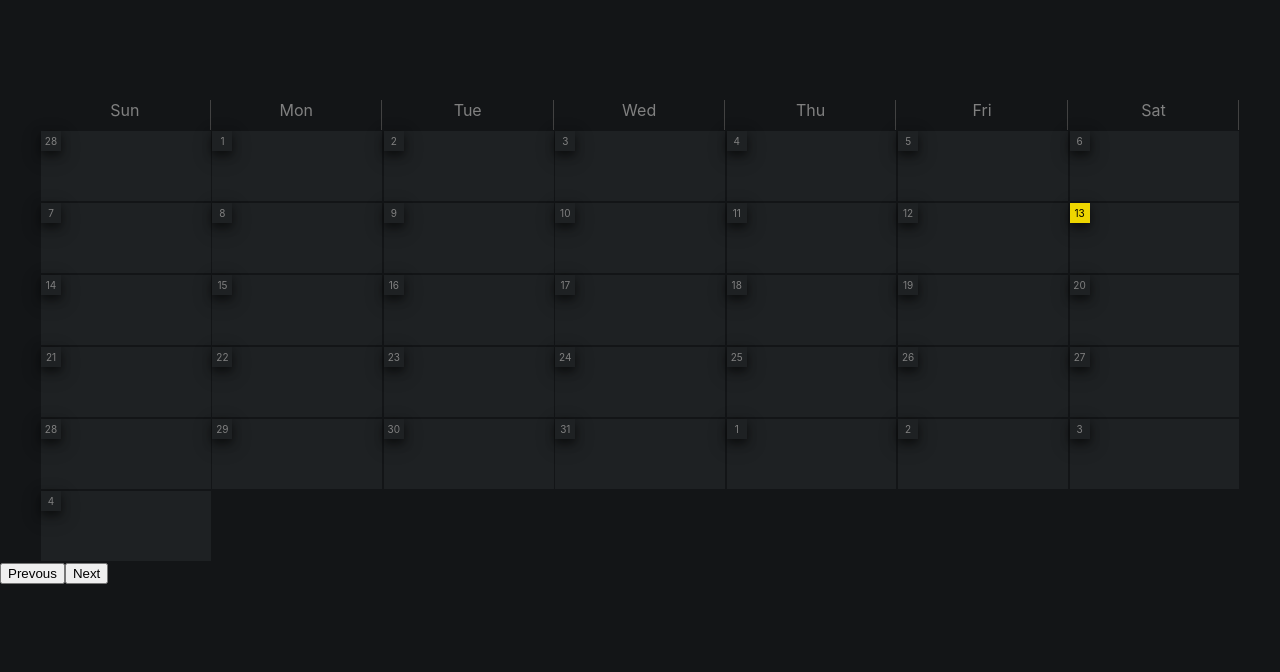
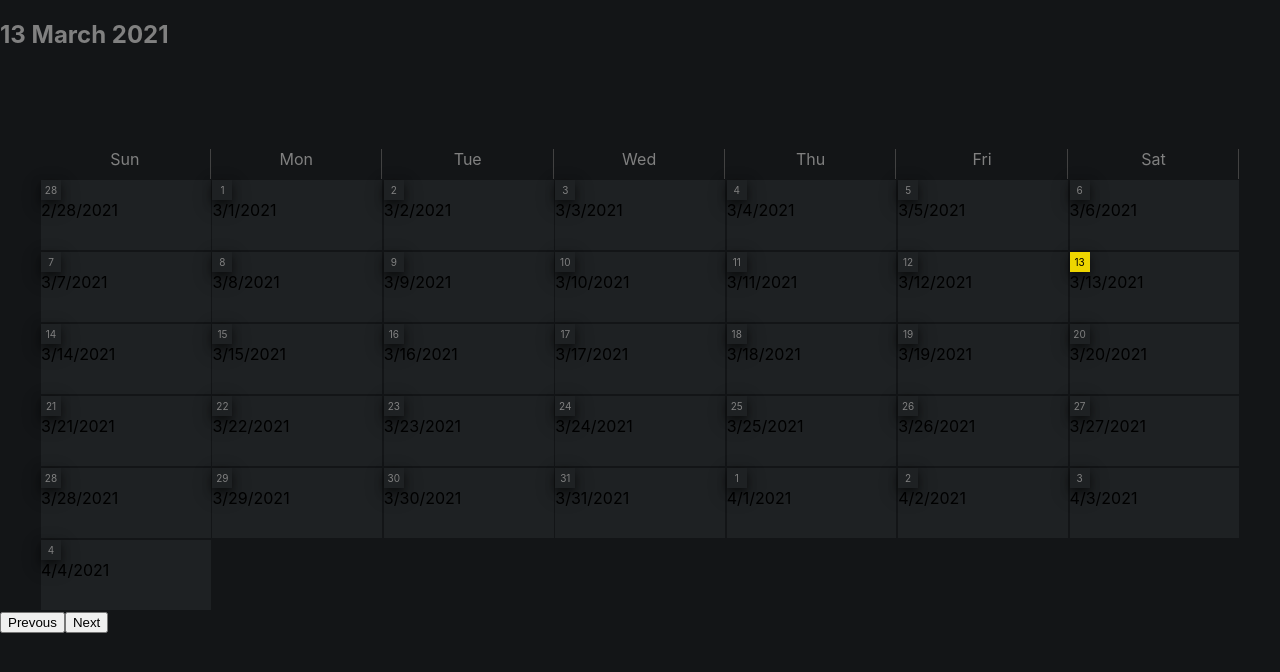
Before and after one commit to ForgottenTale/IEEE-site, a React (Create React App) app: page / in a window 1280 px wide. Shown: the top 672 px of the page. Built offline with nearby package versions, Linux system fonts and the light colour scheme.

Commit message:
dates fixed

```diff
--- a/src/components/calender/calender.js
+++ b/src/components/calender/calender.js
@@ -8,13 +8,18 @@ function Calender() {
 
     const [days, setDays] = useState([]);
 
-
+    const [today,setToday] = useState([]);
     var dayName = ["Sun", "Mon", "Tue", "Wed", "Thu", "Fri", "Sat"];
 
+
+
     useEffect(()=>{
+        var monthNames = ["Januvary","February","March","April","May","June","July","August","September","October","Novemeber","December"];
         let d = new Date();
+        let day = d.getDate();
         let month = d.getMonth();
         let year = d.getFullYear();
+        setToday({"day":day,"month":monthNames[month],"year":year});
         var daysInMonth = new Date(year,month+1,0).getDate();
         d.setDate(1);
         let firstDayIndex = d.getDay();
@@ -22,16 +27,24 @@ function Calender() {
         var prevMonthLastDay = new Date(d.getFullYear(),d.getMonth(),0).getDate();
 
         var temp = [];
+        var a = new Date();
         for(let i=firstDayIndex; i>0;i--){
-            temp.push({"day": prevMonthLastDay,"key":i+100 })
+            a.setDate(prevMonthLastDay);
+            a.setMonth(month-1);
+            temp.push({"day": prevMonthLastDay,"key":a.toLocaleDateString() })
             prevMonthLastDay =  prevMonthLastDay - 1;
         }
+        console.log(daysInMonth)
         for(let i = 1; i<=daysInMonth;i++){
-            temp.push({"day": i ,"key":i+600 })
+            a.setDate(i);
+            a.setMonth(month);
+            temp.push({"day": i ,"key":a.toLocaleDateString() })
         }
 
         for(let i=lastDayIndex; i<7;i++){
-            temp.push({"day": i- lastDayIndex +1,"key":i+200 })
+            a.setDate(i- lastDayIndex +1);
+            a.setMonth(month+1);
+            temp.push({"day": i- lastDayIndex +1,"key":a.toLocaleDateString() })
 
         }
         setDays(temp)
@@ -50,16 +63,18 @@ function Calender() {
 
         if (props.day.day === new Date().getDate()) {
             return (
-                <div className="date">
+                <div className="date" onClick={()=>console.log(props.day.key)}>
                     <div className="date_day active" >{props.day.day}</div>
+                    {props.day.key}
                 </div>
             );
         }
 
         else {
             return (
-                <div className="date">
+                <div className="date" onClick={()=>console.log(props.day.key)} >
                     <div className="date_day">{props.day.day}</div>
+                    {props.day.key}
                 </div>
             );
         }
@@ -78,7 +93,9 @@ function Calender() {
     }
     return (
         <div>
+            <h2 className="today">{today.day} {today.month} {today.year}</h2>
             <div className="monthView">
+
                 {dayName.map((name) => <DayNameBody day={name} key={name} />)}
 
                 {(days===[])?{}:days.map((date) => <DateBody day={date} key={date.key}/>)}
--- a/src/components/calender/calender.scss
+++ b/src/components/calender/calender.scss
@@ -53,3 +53,9 @@
     }
 
 }
+
+.today{
+    color: white;
+    font-family: 'Inter';
+    color: grey;
+}
```
